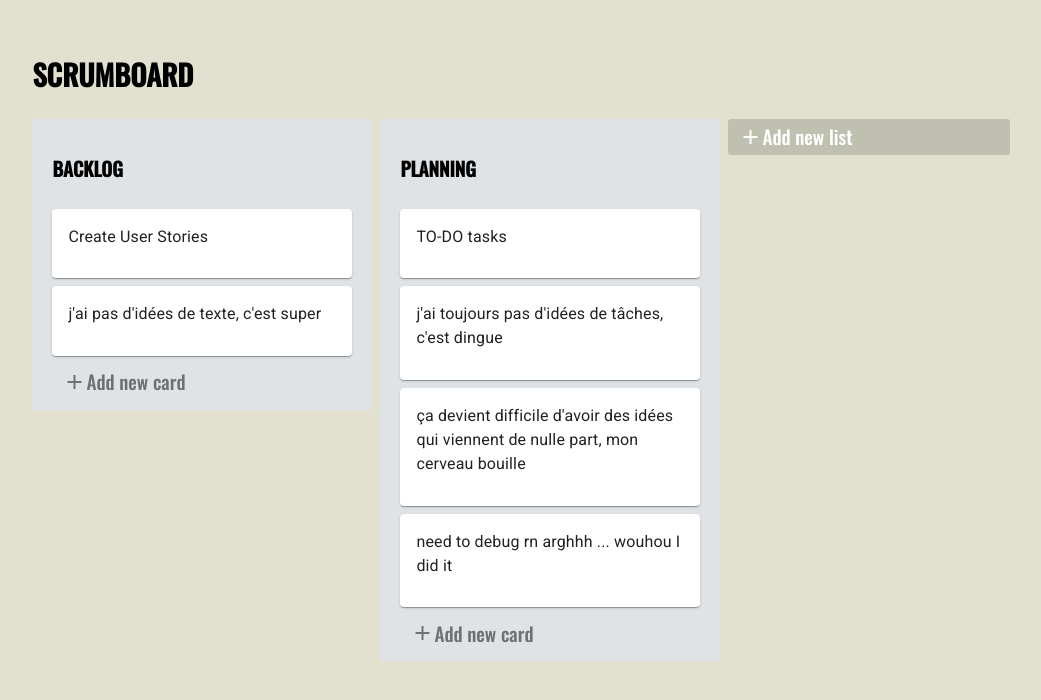
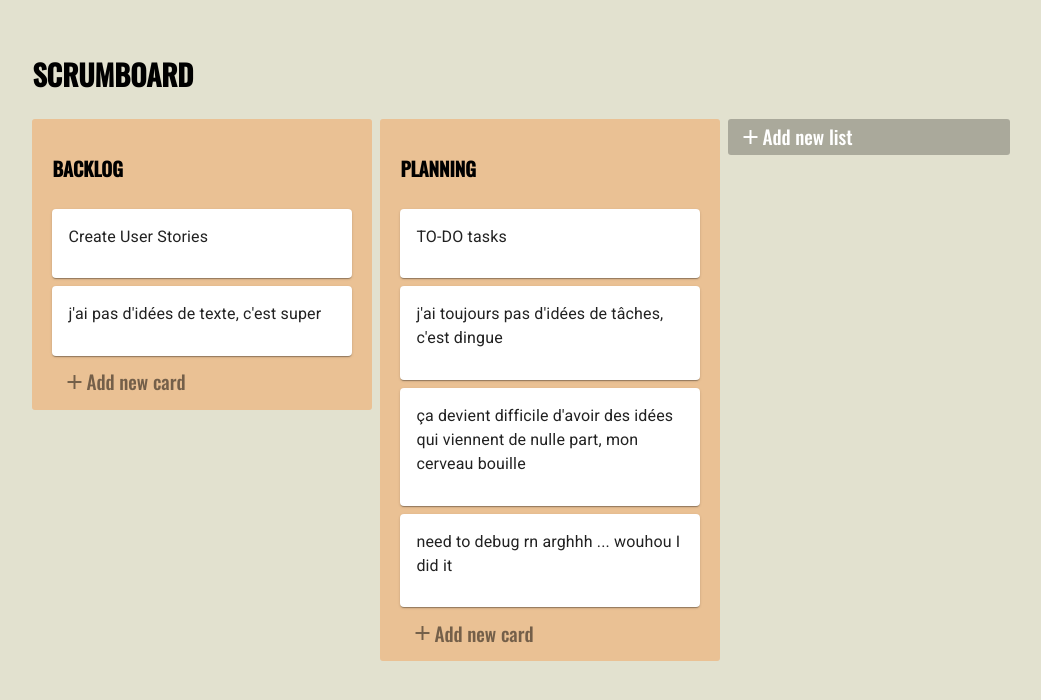
Before and after one commit to Souabou/scrumboard, a React (Create React App) app in the folder scrumboard/: page / in a window 1280 px wide. Shown: the top 700 px of the page, without its empty margins (6-1047 px from the left). Built offline with nearby package versions, Linux system fonts and the light colour scheme.

Commit message:
run build

```diff
--- a/scrumboard/src/components/ScrumActionButton.js
+++ b/scrumboard/src/components/ScrumActionButton.js
@@ -65,7 +65,7 @@ class ScrumActionButton extends React.Component {
         const buttonText = list ? "Add new list" : "Add new card";
         const buttonTextOpacity = list ? 1 : 0.5;
         const buttonTextColor = list ? "white" : "inherit";
-        const buttonTextBackground = list ? "rgba(0,0,0,.15)" : "inherit";
+        const buttonTextBackground = list ? "rgba(0,0,0,.25)" : "inherit";
 
         return (
             <div
--- a/scrumboard/src/components/ScrumList.js
+++ b/scrumboard/src/components/ScrumList.js
@@ -5,7 +5,7 @@ import { Droppable, Draggable } from "react-beautiful-dnd";
 import styled from "styled-components";
 
 const ListContainer = styled.div`
-    background-color: #dfe3e6;
+    background-color: #eac194;
     border-radius: 3px;
     width: 300px;
     padding: 10px 20px;
```
Also changed, not shown: 1 other file (tests, documents, lock files or other folders).
